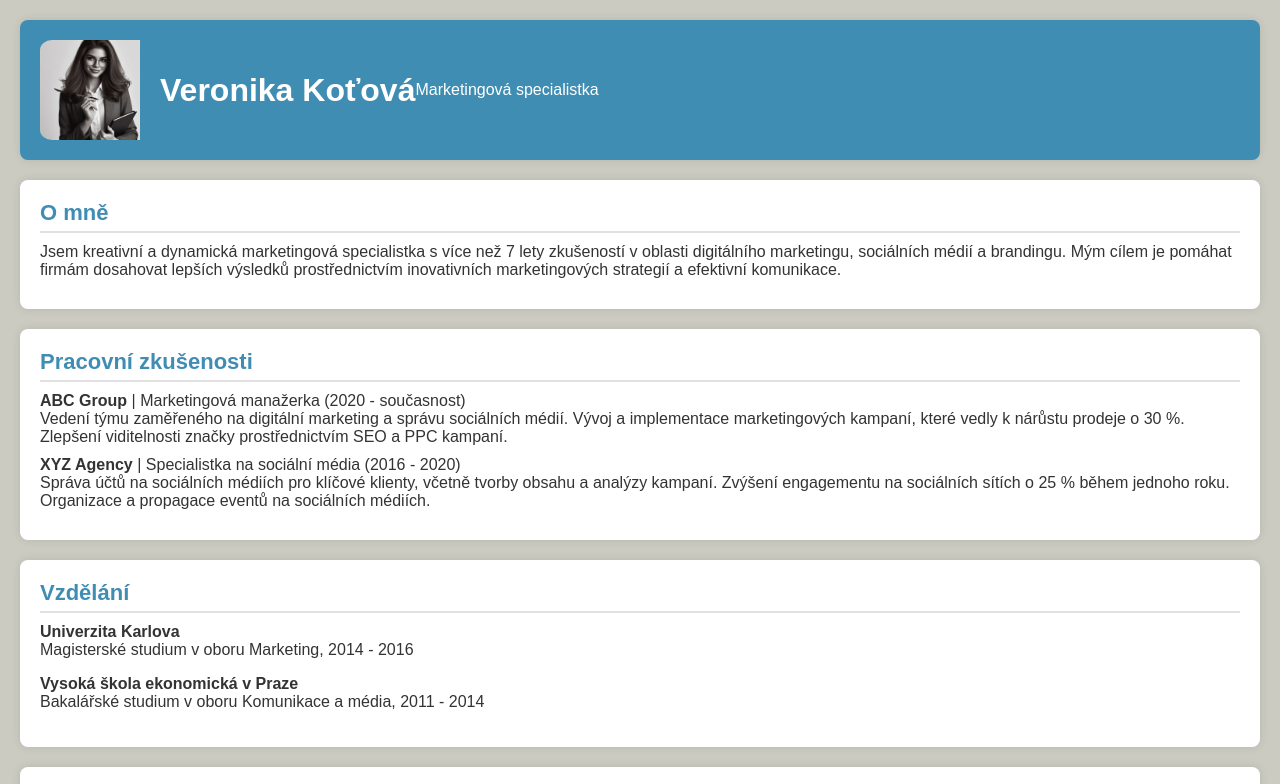
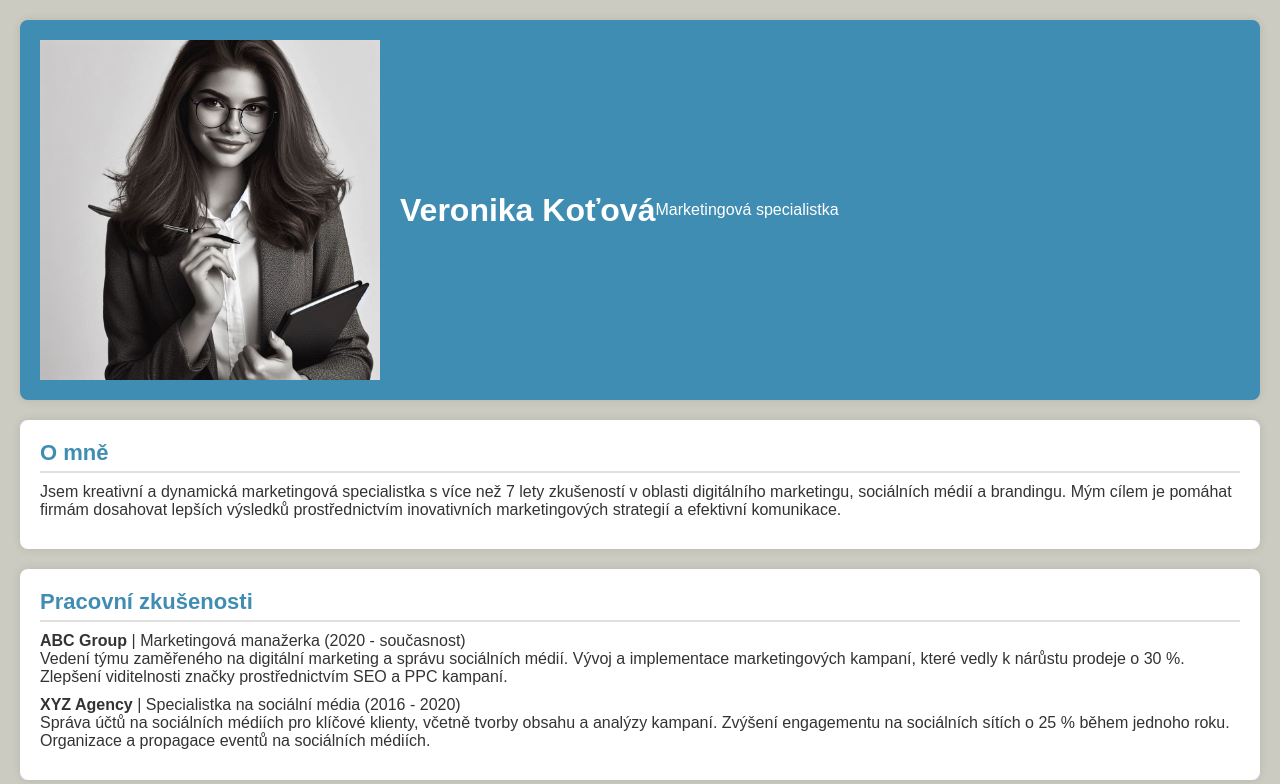
Before and after one commit to verukotova/Zivotopis, a plain HTML site: page index.html in a window 1280 px wide. Shown: the top 784 px of the page. Drawn offline with Linux system fonts and the light colour scheme.

Commit message:
hlavička

```diff
--- a/style.css
+++ b/style.css
@@ -33,13 +33,14 @@ header {
 }
 
 header img {
-    width: 10%;
-    height: 10%;
-    border-radius: 10%;
+    width: 30%;
+    height: 30%;
     padding-right: 20px;
 }
 
-
+header h1 {
+    text-align: center;
+}
 
 .info {
     text-align: right;
```
